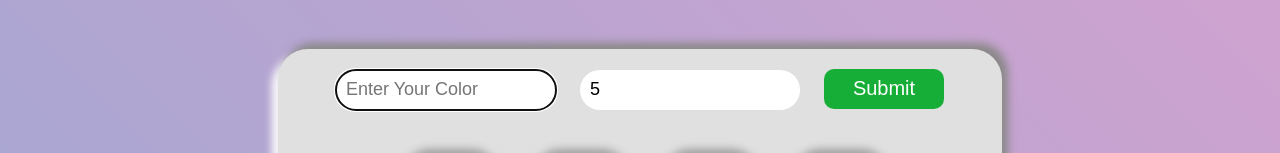
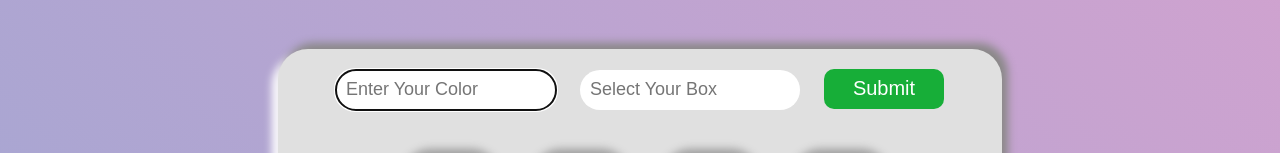
Before and after one commit to 86isha/Box-Color, a plain HTML site: page index.html in a window 1280 px wide. Both pictures are taken after typing "Sample", "5" into the empty fields and a click on the button "Submit". Shown: the part 171-324 px from the top of the page. Drawn offline with Linux system fonts and the light colour scheme.

Commit message:
box color

```diff
--- a/index.html
+++ b/index.html
@@ -97,6 +97,7 @@
                     i.innerText = ""
 
                     document.getElementById("color").value =""
+                    document.getElementById("number").value =""
                     document.getElementById("color").focus()
                 }
             }
```
